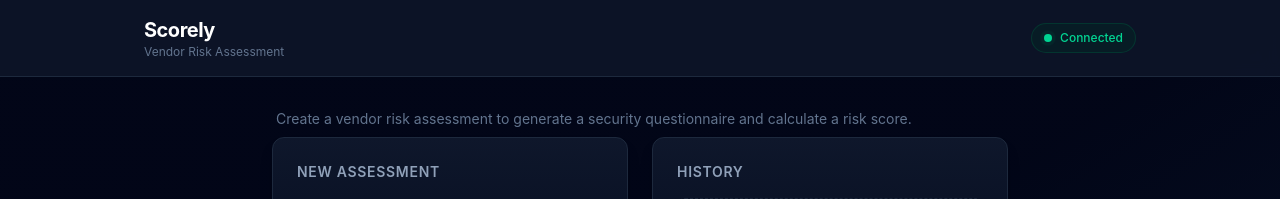
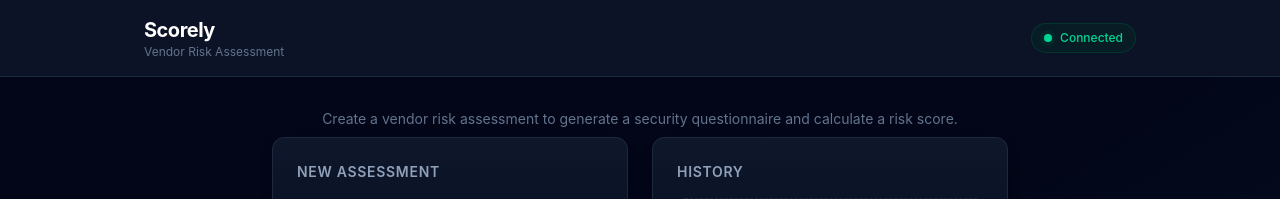
Before and after one commit to codexfang/scorely-api, a React (Vite) app in the folder frontend/: page / in a window 1280 px wide. Shown: the top 199 px of the page. Built offline with nearby package versions, Linux system fonts and the light colour scheme.

Commit message:
Center homepage description text

```diff
--- a/frontend/src/App.jsx
+++ b/frontend/src/App.jsx
@@ -55,7 +55,7 @@
         {!activeToken ? (
           <div className="space-y-6">
             <div className="mb-2 mx-1">
-              <p className="text-sm text-slate-500">
+              <p className="text-center text-sm text-slate-500">
                 Create a vendor risk assessment to generate a security questionnaire and calculate a risk score.
               </p>
             </div>
```
